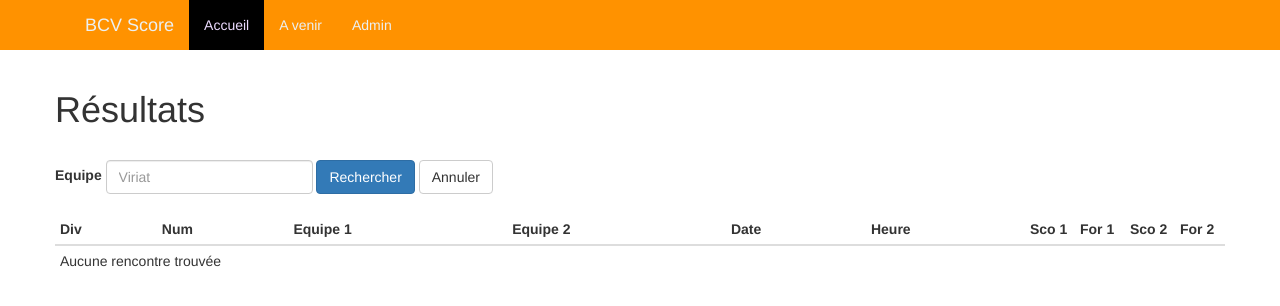
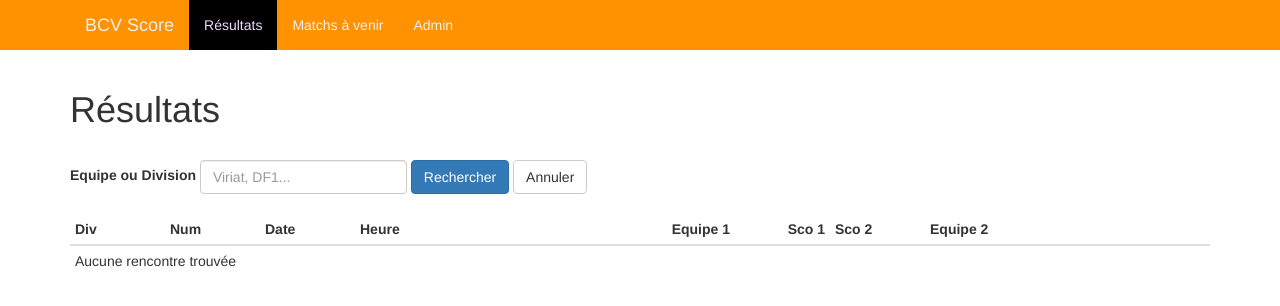
Before and after one commit to lobre/bcvscore, a Django app: page / in a window 1280 px wide. Shown: the top 306 px of the page. Run offline with Django 3.2, Linux system fonts and the light colour scheme; data that the repository does not hold is empty; some libraries are stand-ins or nearby versions.

Commit message:
Refine design and correct import

```diff
--- a/score/templates/score/results.html
+++ b/score/templates/score/results.html
@@ -7,58 +7,58 @@
 
 {% block nav %}
     <ul class="nav navbar-nav">
-        <li class="{% if home %}active{% endif %}"><a href="{% url 'score.views.home' %}">Accueil</a></li>
-        <li class="{% if not home %}active{% endif %}"><a href="{% url 'score.views.upcoming' %}">A venir</a></li>
+        <li class="{% if home %}active{% endif %}"><a href="{% url 'score.views.home' %}">Résultats</a></li>
+        <li class="{% if not home %}active{% endif %}"><a href="{% url 'score.views.upcoming' %}">Matchs à venir</a></li>
         <li><a href="{% url 'admin:index' %}">Admin</a></li>
     </ul>
 {% endblock %}
 
 {% block content %}
     <div class="row">
+        <div class="container">
             <h1>{{title}}</h1>
+        </div>
     </div>
 
     <div class="row">
+        <div class="container">
             <form class="form-inline">
                 <div class="form-group">
-                <label for="search">Equipe</label>
-                <input name="q" value="{{q}}" type="text" class="form-control" id="search" placeholder="Viriat">
+                    <label for="search">Equipe ou Division</label>
+                    <input name="q" value="{{q}}" type="text" class="form-control" id="search" placeholder="Viriat, DF1...">
                 </div>
                 <button type="submit" class="btn btn-primary">Rechercher</button>
                 <a href="{{request.path}}" class="btn btn-default">Annuler</a>
             </form>
         </div>
+    </div>
 
     <div class="row">
-        <div class="table-responsive">
+        <div class="container">
             <table class="table table-hover table-condensed">
                 <thead>
                     <tr>
-                        <th>Div</th>
-                        <th>Num</th>
-                        <th>Equipe 1</th>
-                        <th>Equipe 2</th>
-                        <th style="width: 140px;">Date</th>
-                        <th>Heure</th>
-                        <th style="width: 50px;">Sco 1</th>
-                        <th style="width: 50px;">For 1</th>
-                        <th style="width: 50px;">Sco 2</th>
-                        <th style="width: 50px;">For 2</th>
+                        <th class="col-sm-1 hidden-xs">Div</th>
+                        <th class="col-sm-1 hidden-xs">Num</th>
+                        <th class="col-xs-1">Date</th>
+                        <th class="col-xs-1">Heure</th>
+                        <th class="col-xs-4 col-sm-3 text-right">Equipe 1</th>
+                        <th class="col-xs-1 text-right">Sco 1</th>
+                        <th class="col-xs-1">Sco 2</th>
+                        <th class="col-xs-4 col-sm-3">Equipe 2</th>
                     </tr>
                 </thead>
                 <tbody>
                     {% for rencontre in rencontres %}
                         <tr>
-                            <td>{{rencontre.equipeDom.division}}</td>
-                            <td>{{rencontre.numero}}</td>
-                            <td>{{rencontre.equipeDom}}</td>
-                            <td>{{rencontre.equipeExt}}</td>
-                            <td>{{rencontre.date}}</td>
-                            <td>{{rencontre.heure}}</td>
-                            <td>{{rencontre.scoreDom|default:""}}</td>
-                            <td>{{rencontre.forfaitDom|yesno:"X,,"}}</td>
-                            <td>{{rencontre.scoreExt|default:""}}</td>
-                            <td>{{rencontre.forfaitExt|yesno:"X,,"}}</td>
+                            <td class="col-sm-1 hidden-xs">{{rencontre.equipeDom.division}}</td>
+                            <td class="col-sm-1 hidden-xs">{{rencontre.numero}}</td>
+                            <td class="col-xs-1">{{rencontre.date|date:"d/m/Y"}}</td>
+                            <td class="col-xs-1">{{rencontre.heure}}</td>
+                            <td class="col-xs-4 col-sm-3 text-right">{{rencontre.equipeDom}}</td>
+                            <td class="col-xs-1 text-right">{% if rencontre.forfaitDom %}F{% else %}{{rencontre.scoreDom|default:""}}{% endif %}</td>
+                            <td class="col-xs-1">{% if rencontre.forfaitExt %}F{% else %}{{rencontre.scoreExt|default:""}}{% endif %}</td>
+                            <td class="col-xs-4 col-sm-3">{{rencontre.equipeExt}}</td>
                         </tr>
                     {% empty %}
                         <tr>
--- a/score/views.py
+++ b/score/views.py
@@ -20,7 +20,7 @@ def home(request):
 
     if 'q' in request.GET:
         q = request.GET['q']
-        query = Q(equipeDom__nom__icontains=q) | Q(equipeExt__nom__icontains=q)
+        query = Q(equipeDom__nom__icontains=q) | Q(equipeExt__nom__icontains=q) | Q(equipeDom__division__nom__icontains=q)
         rencontres = rencontres.filter(query)
 
     return render(
@@ -43,7 +43,7 @@ def upcoming(request):
 
     if 'q' in request.GET:
         q = request.GET['q']
-        query = Q(equipeDom__nom__icontains=q) | Q(equipeExt__nom__icontains=q)
+        query = Q(equipeDom__nom__icontains=q) | Q(equipeExt__nom__icontains=q) | Q(equipeDom__division__nom__icontains=q)
         rencontres = rencontres.filter(query)
 
     return render(
```
Also changed, not shown: score/management/commands/import.py (+2 -6 lines). Lines whose indentation alone changed are shown as unchanged.
